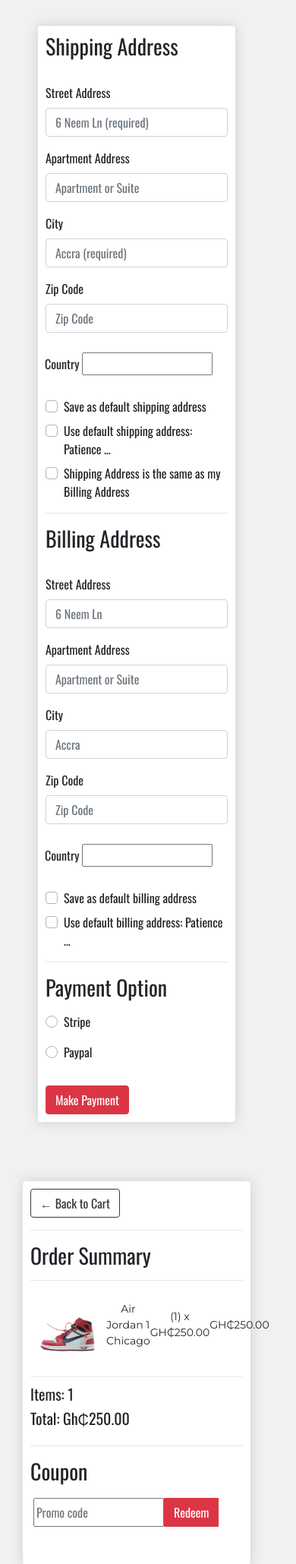
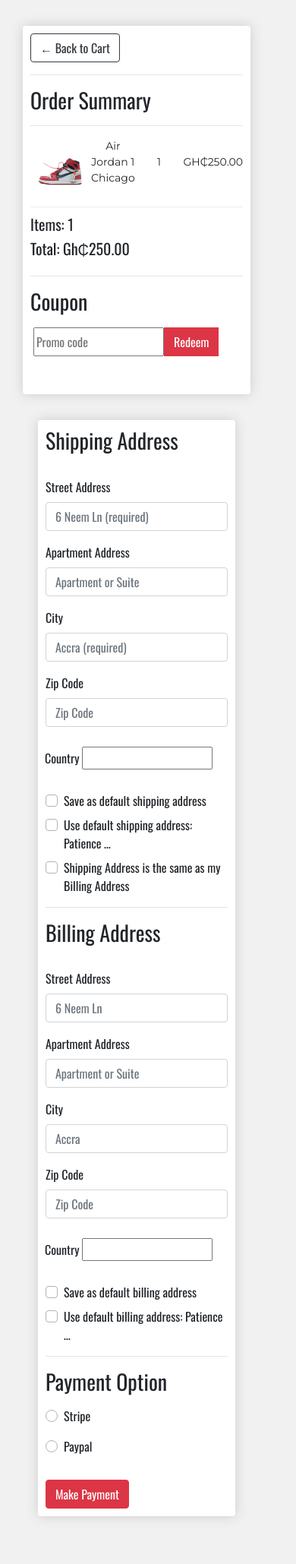
Before and after one commit to quamejnr/Shoecommerce, a Django app: page /checkout/ in a window 390 px wide. Shown: the part 57-2116 px from the top of the page at 76% size. Run offline with Django 3.2, Linux system fonts and the light colour scheme; a user stored in the database is signed in; data comes from the database, SQL or seed files in the repository; some libraries are stand-ins or nearby versions.

Commit message:
Fixed bug in product page where discount price wasn't showing, made some edits to checkout and cart page

```diff
--- a/shop/static/shop/css/main.css
+++ b/shop/static/shop/css/main.css
@@ -386,4 +386,13 @@ footer {
                 width: 100%;
             }
 
+            .row-image{
+                width: 80px;
+            }
+
+            .checkout {
+                display: flex;
+                flex-direction: column-reverse;
+            }
+
         }
--- a/shop/templates/shop/checkout.html
+++ b/shop/templates/shop/checkout.html
@@ -2,7 +2,7 @@
 {% load crispy_forms_tags %}
 {% block content %}
 
-     <div class="container row">
+     <div class="container row checkout">
 		<div class="col-lg-6">
 			<form id="form" class="card-body" method="POST" enctype="multipart/form-data">
 			{%csrf_token%}
@@ -137,11 +137,7 @@
 					<div class="cart-row">
 						<div style="flex:1"><img class="row-image" src="{{item.product.image.url}}"></div>
 						<div style="flex:1"><p>{{item.product.name}}</p></div>
-						{% if item.product.discount_price %}
-							<div style="flex:2"><p>({{item.quantity}}) x GH<span>&#8373</span>{{item.product.discount_price|floatformat:2}}</p></div>
-						{% else %}
-							<div style="flex:2"><p>({{item.quantity}}) x GH<span>&#8373</span>{{item.product.price|floatformat:2}}</p></div>
-						{% endif %}
+						<div style="flex:2"><p>{{item.quantity}}</p></div>
 						<div style="flex:1"><p>GH<span>&#8373</span>{{item.total|floatformat:2}}</p></div>
 					</div>
 				{% endfor %}
--- a/shop/templates/shop/product.html
+++ b/shop/templates/shop/product.html
@@ -12,7 +12,11 @@
 					{{object.description}}
 				</p>
 				<hr>
-				<p class="product-card-price mt-4">GH<span>&#8373</span>{{object.price|floatformat:2}}</p>
+				{% if product.discount_price %}
+					<p class="product-card-price mt-4">GH<span>&#8373</span>{{object.discount_price|floatformat:2}}</p>
+				{%else%}
+					<p class="product-card-price mt-4">GH<span>&#8373</span>{{object.price|floatformat:2}}</p>
+				{%endif%}
 				<button data-product="{{object.id}}" data-action="add" class="product-card-button add-btn update-cart mb-2">
 					Add to Cart
 				</button>
```
